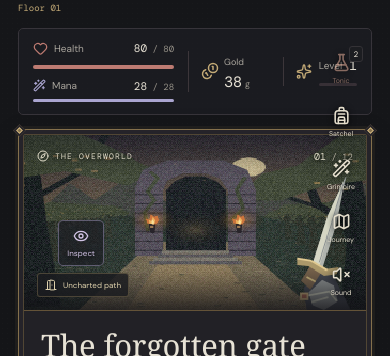
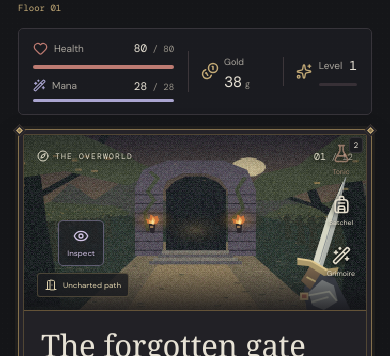
Before and after one commit to synctune-gaming/dungeons-n-scrolls, a React (Vite) app: page / in a window 390 px wide. Shown: the part 279-635 px from the top of the page. Built offline with nearby package versions, Linux system fonts and the light colour scheme; a web font is replaced by a local one.

Commit message:
Fit mobile scenes and keep primary map access clear

```diff
--- a/src/styles.css
+++ b/src/styles.css
@@ -769,8 +769,9 @@
     .room-copy h2 { font-size: 31px; }
     .room-copy > p { font-size: 12px; line-height: 1.75; min-height: auto; }
     .room-copy-footer { margin-top: 13px; }
-    .action-rail { right: 9px; top: auto; bottom: 161px; transform: none; gap: 5px; width: 44px; }
-    .rail-button { min-height: 48px; width: 44px; padding: 7px 0; gap: 4px; color: #e4ddcc; text-shadow: 0 1px 4px #000; }
+    .action-rail { right: 9px; top: 8px; bottom: auto; transform: none; gap: 5px; width: 44px; }
+    .rail-button { min-height: 44px; width: 44px; padding: 7px 0; gap: 4px; color: #e4ddcc; text-shadow: 0 1px 4px #000; }
+    .map-rail, .sound-rail { display: none; }
     .rail-button > svg { width: 19px; height: 19px; filter: drop-shadow(0 1px 3px #000); }
     .rail-button > span { font-size: 7px; }
     .rail-button:disabled { opacity: 0.55; }
@@ -857,7 +858,7 @@
     .combat-status { margin-top: 7px; }
     .enemy-intent { padding-top: 7px; margin-top: 7px; }
     .combat-active .choice-button { min-height: 72px; }
-    .combat-active .action-rail { top: 5px; bottom: auto; gap: 0; }
+    .combat-active .action-rail { top: 0; bottom: auto; gap: 0; }
     .spell-bar-heading { margin-bottom: 6px; }
     .spell-button { min-height: 56px; height: 56px; gap: 2px; padding-top: 6px; padding-bottom: 6px; }
     .spell-button > svg { width: 17px; height: 17px; }
```
Also changed, not shown: 2 other files (tests, documents, lock files or other folders).
